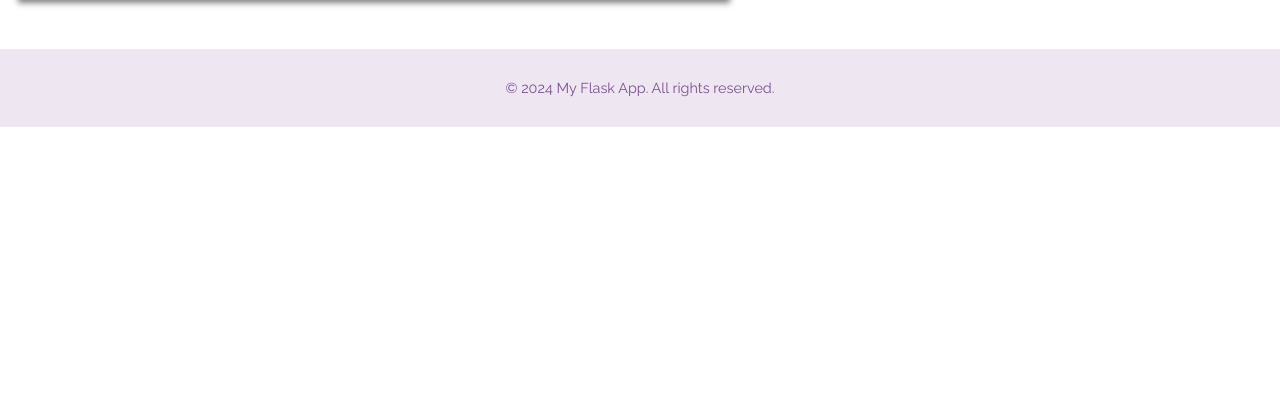
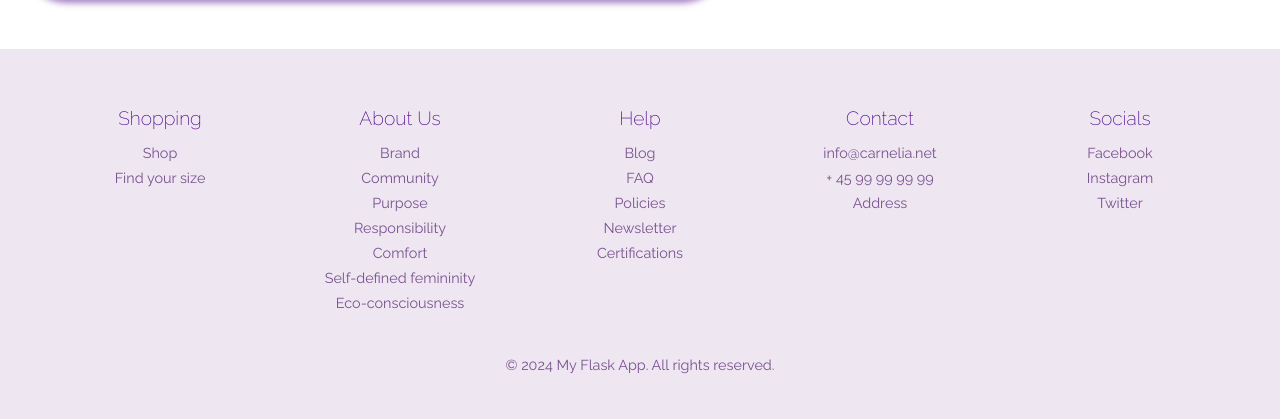
Before and after one commit to NiklasMiranda/Carnelia, a Flask app: page /brand/purpose in a window 1280 px wide. Shown: the part 2623-3042 px from the top of the page. Before the commit the page ends 2750 px from the top, so only its background shows below. Run offline with Flask 3, Linux system fonts and the light colour scheme.

Commit message:
Day 9. Front page fixed further.

```diff
--- a/static/css/style.css
+++ b/static/css/style.css
@@ -960,10 +942,48 @@ input[type=radio]:checked + label {
   background-color: #EEE7F1;
   color: #7A5190;
   text-align: center;
-  padding: 1rem 0;
+  padding: 2rem 0;
   position: relative;
   bottom: 0;
   width: 100%;
+}
+
+.footer-container {
+  display: flex;
+  justify-content: space-around;
+  flex-wrap: wrap;
+  max-width: 1200px;
+  margin: 0 auto;
+}
+
+.footer-section {
+  flex: 1;
+  min-width: 200px;
+  margin: 1rem;
+}
+
+.footer-section h3 {
+  font-size: 1.2rem;
+  margin-bottom: 0.5rem;
+}
+
+.footer-section ul {
+  list-style: none;
+  padding: 0;
+}
+
+.footer-section ul li {
+  margin: 0.5rem 0;
+}
+
+.footer-section ul li a {
+  color: #7A5190;
+  text-decoration: none;
+  transition: color 0.3s;
+}
+
+.footer-section ul li a:hover {
+  color: #4A2C5C;
 }
 
 /* Media size adaptation */
--- a/static/css/style.scss
+++ b/static/css/style.scss
@@ -568,19 +565,21 @@ label {
     align-items: center;
     opacity: 0;
     visibility: hidden;
-    transition: opacity 0.3s, visibility 0.3s;
+    transition: opacity 1s, visibility 1s;
 }
 
 input[type="radio"]:checked ~ #right-zone .content {
-    opacity: 0; // Skjul alt indhold som standard
-    visibility: hidden; // Skjul alt indhold som standard
+    opacity: 0;
+    visibility: hidden;
+    animation: fadeOut 1s forwards;
 }
+
 
 @each $season in (winter, spring, autumn, summer) {
     ##{$season}:checked ~ #right-zone .content[data-season="#{$season}"] {
         opacity: 1;
         visibility: visible;
-        animation: slidein 0.5s forwards;
+        animation: fadeIn 1s forwards;
     }
 }
 
@@ -1009,10 +988,48 @@ input[type="radio"]:checked + label {
     background-color: #EEE7F1;
     color: #7A5190;
     text-align: center;
-    padding: 1rem 0;
+    padding: 2rem 0;
     position: relative;
     bottom: 0;
     width: 100%;
+}
+
+.footer-container {
+    display: flex;
+    justify-content: space-around;
+    flex-wrap: wrap;
+    max-width: 1200px;
+    margin: 0 auto;
+}
+
+.footer-section {
+    flex: 1;
+    min-width: 200px;
+    margin: 1rem;
+}
+
+.footer-section h3 {
+    font-size: 1.2rem;
+    margin-bottom: 0.5rem;
+}
+
+.footer-section ul {
+    list-style: none;
+    padding: 0;
+}
+
+.footer-section ul li {
+    margin: 0.5rem 0;
+}
+
+.footer-section ul li a {
+    color: #7A5190;
+    text-decoration: none;
+    transition: color 0.3s;
+}
+
+.footer-section ul li a:hover {
+    color: #4A2C5C;
 }
 
 /* Media size adaptation */
--- a/templates/base.html
+++ b/templates/base.html
@@ -65,6 +65,57 @@
 
     <!-- Footer -->
     <footer class="footer">
+        <div class="footer-container">
+            <div class="footer-section">
+                <h3>Shopping</h3>
+                <ul>
+                    <li><a href="#">Shop</a></li>
+                    <li><a href="#">Find your size</a></li>
+                </ul>
+            </div>
+
+            <div class="footer-section">
+                <h3>About Us</h3>
+                <ul>
+                    <li><a href="#">Brand</a></li>
+                    <li><a href="#">Community</a></li>
+                    <li><a href="#">Purpose</a></li>
+                    <li><a href="#">Responsibility</a></li>
+                    <li><a href="#">Comfort</a></li>
+                    <li><a href="#">Self-defined femininity</a></li>
+                    <li><a href="#">Eco-consciousness</a></li>
+                </ul>
+            </div>
+
+            <div class="footer-section">
+                <h3>Help</h3>
+                <ul>
+                    <li><a href="#">Blog</a></li>
+                    <li><a href="#">FAQ</a></li>
+                    <li><a href="#">Policies</a></li>
+                    <li><a href="#">Newsletter</a></li>
+                    <li><a href="#">Certifications</a></li>
+                </ul>
+            </div>
+
+            <div class="footer-section">
+                <h3>Contact</h3>
+                <ul>
+                    <li><a href="#">info@carnelia.net</a></li>
+                    <li><a href="#">+ 45 99 99 99 99</a></li>
+                    <li><a href="#">Address</a></li>
+                </ul>
+            </div>
+
+            <div class="footer-section">
+                <h3>Socials</h3>
+                <ul>
+                    <li><a href="#">Facebook</a></li>
+                    <li><a href="#">Instagram</a></li>
+                    <li><a href="#">Twitter</a></li>
+                </ul>
+            </div>
+        </div>
         <p>&copy; 2024 My Flask App. All rights reserved.</p>
     </footer>
 
```
Also changed, not shown: other parts of static/css/style.css (+55 -73 lines), other parts of static/css/style.scss (+49 -72 lines), templates/index.html (+17 -18 lines), 1 other file.
